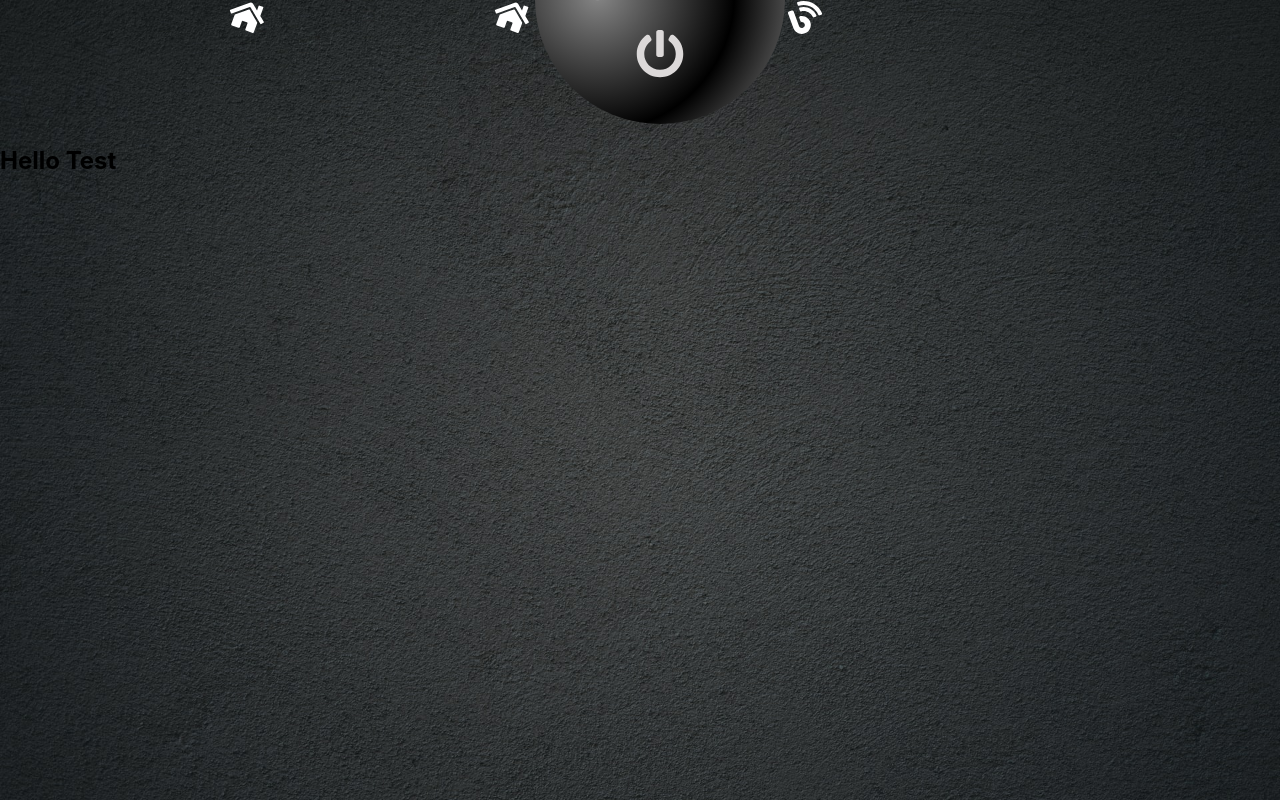
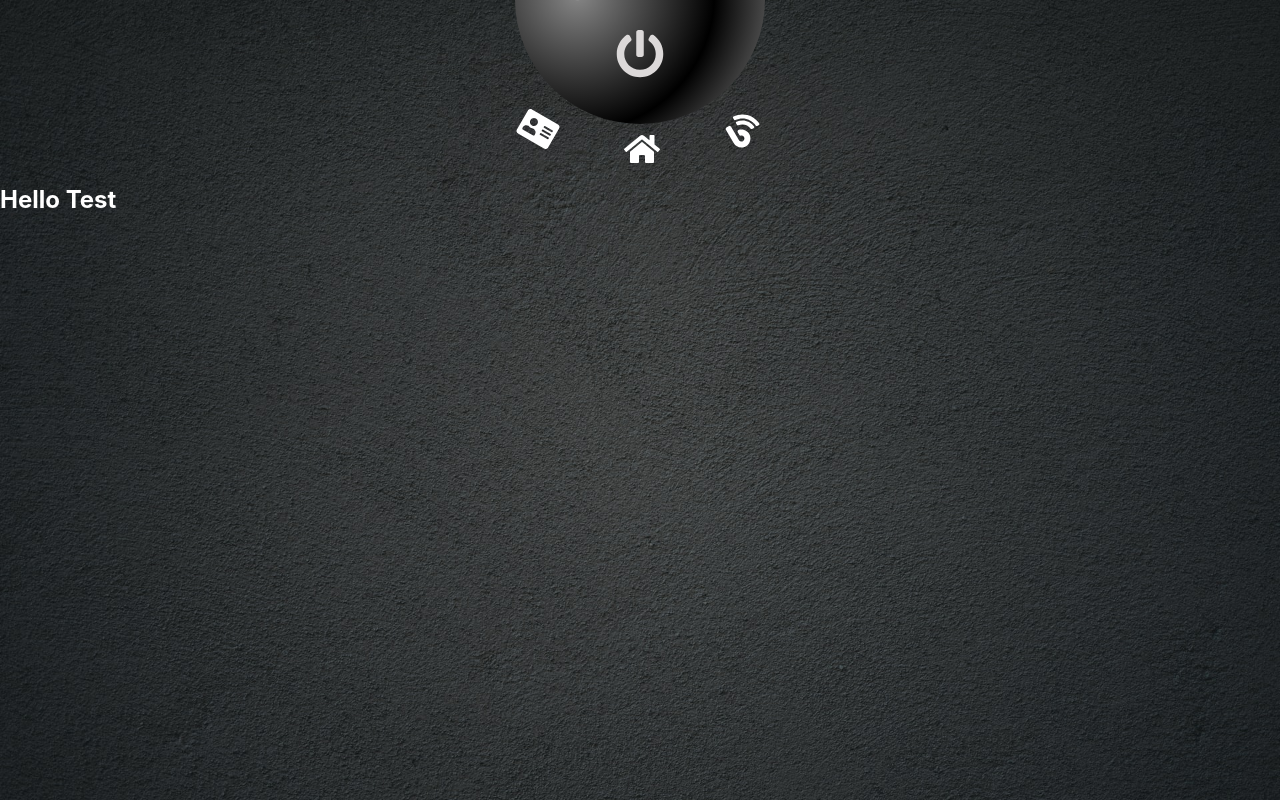
Before and after one commit to lyaegel88/cool-handed-luke, a React (Create React App) app: page / in a window 1280 px wide. Built offline with nearby package versions, Linux system fonts and the light colour scheme.

Commit message:
adjusted navigation

```diff
--- a/src/App.js
+++ b/src/App.js
@@ -1,7 +1,7 @@
 import React from 'react';
 import styles from './App.module.scss';
 import Navbar from "./components/Navbar/Navbar";
-import {faHome, faBlog} from '@fortawesome/free-solid-svg-icons'
+import {faHome, faBlog, faAddressCard} from '@fortawesome/free-solid-svg-icons'
 import {FontAwesomeIcon} from "@fortawesome/react-fontawesome";
 
 const App = () => {
@@ -10,26 +10,35 @@ const App = () => {
             <div className={styles.navContainer}>
                 <div className={styles.navLinks}>
                     <div className={styles.leftContainer}>
-                        <div className={`${styles.hideForMobile} ${styles.leftContainerLinks}`}>
-                            <span className={styles.home}><FontAwesomeIcon icon={faHome} size="2x"/></span>
-                        </div>
-                        <div className={styles.leftContainerLinks}>
-                            <span className={styles.home}><FontAwesomeIcon icon={faHome} size="2x"/></span>
-                        </div>
-
+                       {/*Add logo/media icons/some media here later*/}
                     </div>
                 </div>
-                <div className={styles.powerBox}>
+                <div className={styles.navLinks}>
                     <Navbar/>
+                    <div className={styles.navIcons}>
+                        <div>
+                            <div className={styles.aboutContainer}>
+                                <FontAwesomeIcon className={styles.about} icon={faAddressCard} size="2x"/>
+                            </div>
+                        </div>
+                        <div>
+                            <FontAwesomeIcon className={styles.home} icon={faHome} size="2x"/>
+                        </div>
+                        <div>
+                            <div className={styles.blogContainer}>
+                                <FontAwesomeIcon className={styles.blog} icon={faBlog} size="2x"/>
+                            </div>
+                        </div>
+                    </div>
                 </div>
                 <div className={styles.navLinks}>
-                    <span className={styles.blog}><FontAwesomeIcon icon={faBlog} size="2x"/></span>
+                    {/*Add something here later?*/}
                 </div>
             </div>
 
 
             <div>
-                <h2>Hello Test</h2>
+                <h2 style={{color: "white"}}>Hello Test</h2>
             </div>
         </div>
     )
--- a/src/App.module.scss
+++ b/src/App.module.scss
@@ -19,34 +19,34 @@
   flex-grow: 1;
 }
 
-.powerBox {
-  width: 250px;
-  margin-left: 5px;
-  margin-right: 5px;
-}
-
 .leftContainer {
   display: flex;
 }
 
-.leftContainerLinks {
-  flex: 1;
+.navIcons {
+  display: flex;
+  justify-content: space-evenly;
+  align-items: center;
 }
 
-@media screen and (max-width: 600px) {
-  .hideForMobile {
-    display: none;
-  }
-}
-
-.home {
-  float: right;
-  transform: rotate(20deg);
+.home, .about, .blog {
   color: white;
 }
 
-.blog {
-  display: inline-block;
-  transform: rotate(-20deg);
-  color: white;
+.home:hover, .about:hover, .blog:hover {
+  color: #00f800
 }
+
+.aboutContainer {
+  position: relative;
+  top: -20px;
+  left: 30px;
+  transform: rotate(30deg);
+}
+
+.blogContainer {
+  position: relative;
+  top: -20px;
+  right: 30px;
+  transform: rotate(-30deg);
+}
--- a/src/components/Navbar/Navbar.module.scss
+++ b/src/components/Navbar/Navbar.module.scss
@@ -3,9 +3,8 @@
   justify-content: center;
   align-items: center;
   z-index: -1;
-  box-sizing: border-box;
   font-family: "Sora", serif;
-  padding-bottom: 78px;
+  padding-bottom: 85px;
 }
 
 .halfCircle {
```
